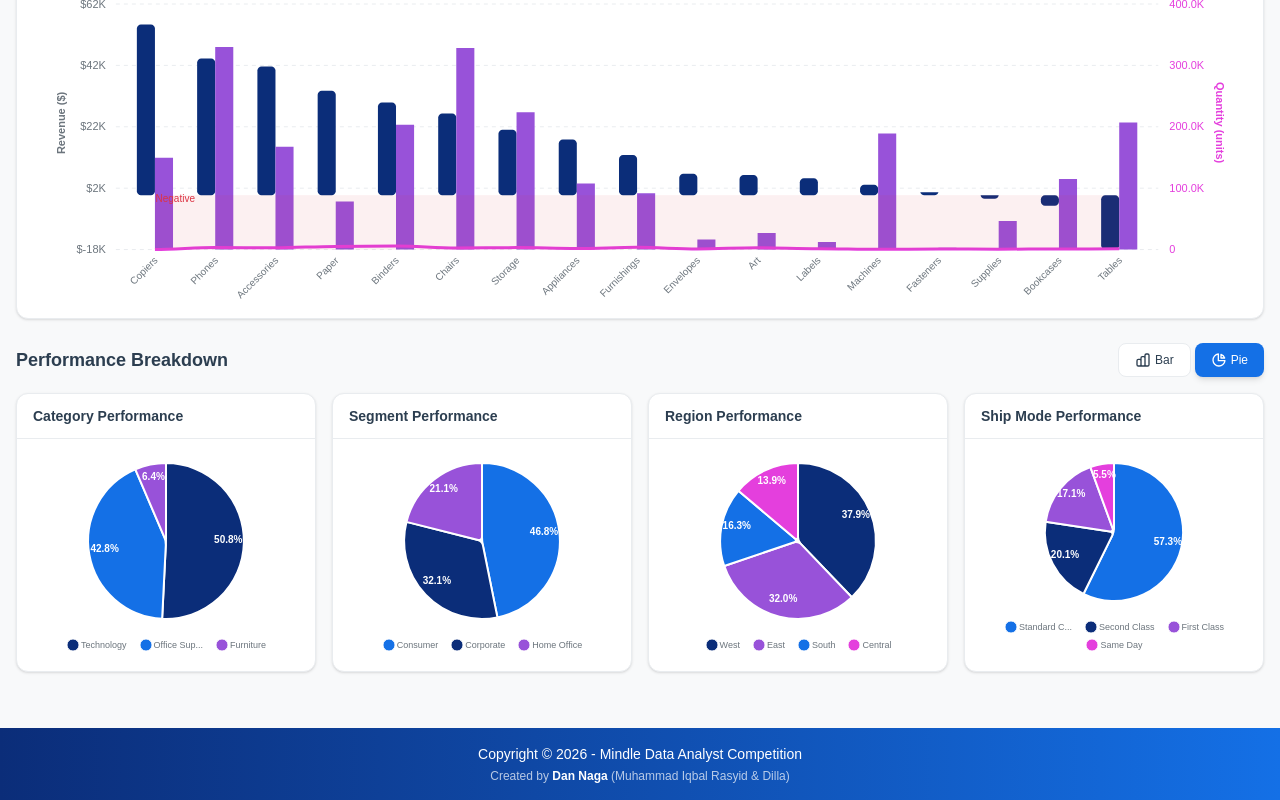
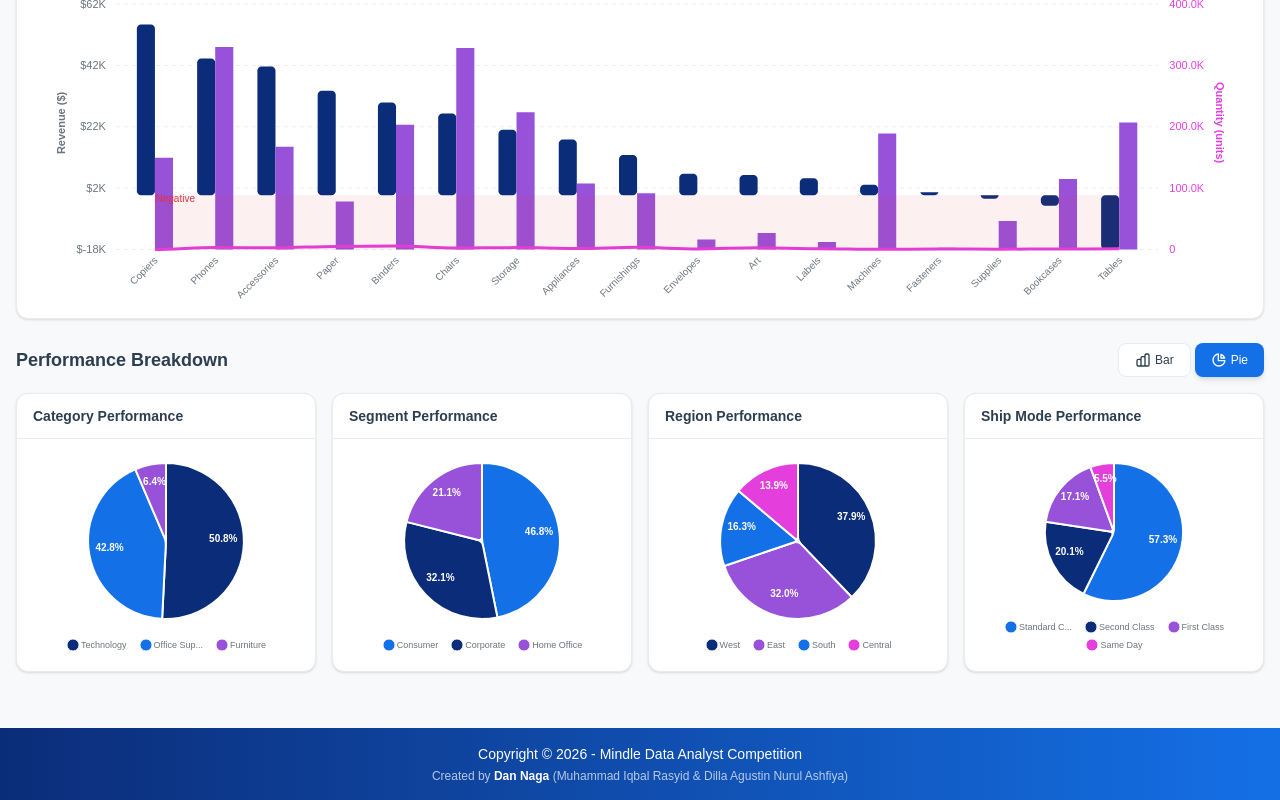
Before and after one commit to Otachiking/mindle-dannaga, a Next.js app: page / in a window 1280 px wide. Shown: the part 888-1688 px from the top of the page. Built offline with nearby package versions, Linux system fonts and the light colour scheme.

Commit message:
Fix Vercel build, pie labels, footer name, subcategory chart switching

```diff
--- a/components/Footer.tsx
+++ b/components/Footer.tsx
@@ -11,7 +11,7 @@ const Footer: React.FC = () => {
             Copyright © 2026 - Mindle Data Analyst Competition
           </p>
           <p className="text-xs text-white/70">
-            Created by <span className="font-semibold text-white">Dan Naga</span> (Muhammad Iqbal Rasyid & Dilla)
+            Created by <span className="font-semibold text-white">Dan Naga</span> (Muhammad Iqbal Rasyid & Dilla Agustin Nurul Ashfiya)
           </p>
         </div>
       </div>
--- a/components/PerformanceCharts.tsx
+++ b/components/PerformanceCharts.tsx
@@ -132,6 +132,16 @@ const SingleChart: React.FC<SingleChartProps> = ({
       dropShadow: {
         enabled: false,
       },
+      offset: 0,
+      minAngleToShowLabel: 10,
+    },
+    plotOptions: {
+      pie: {
+        dataLabels: {
+          offset: -5,
+          minAngleToShowLabel: 10,
+        },
+      },
     },
     legend: {
       show: true,
@@ -174,13 +184,6 @@ const SingleChart: React.FC<SingleChartProps> = ({
     stroke: {
       width: 2,
       colors: ['#fff'],
-    },
-    plotOptions: {
-      pie: {
-        donut: {
-          size: '0%',
-        },
-      },
     },
   }), [data, metric]);
 
--- a/components/SubcategoryCombo.tsx
+++ b/components/SubcategoryCombo.tsx
@@ -309,6 +309,7 @@ const SubcategoryCombo: React.FC<SubcategoryComboProps> = ({ data, metric }) =>
     >
       <div className="h-[380px]">
         <Chart
+          key={chartMode}
           options={chartOptions}
           series={series}
           type={chartType}
```
Also changed, not shown: 1 other file (tests, documents, lock files or other folders).
